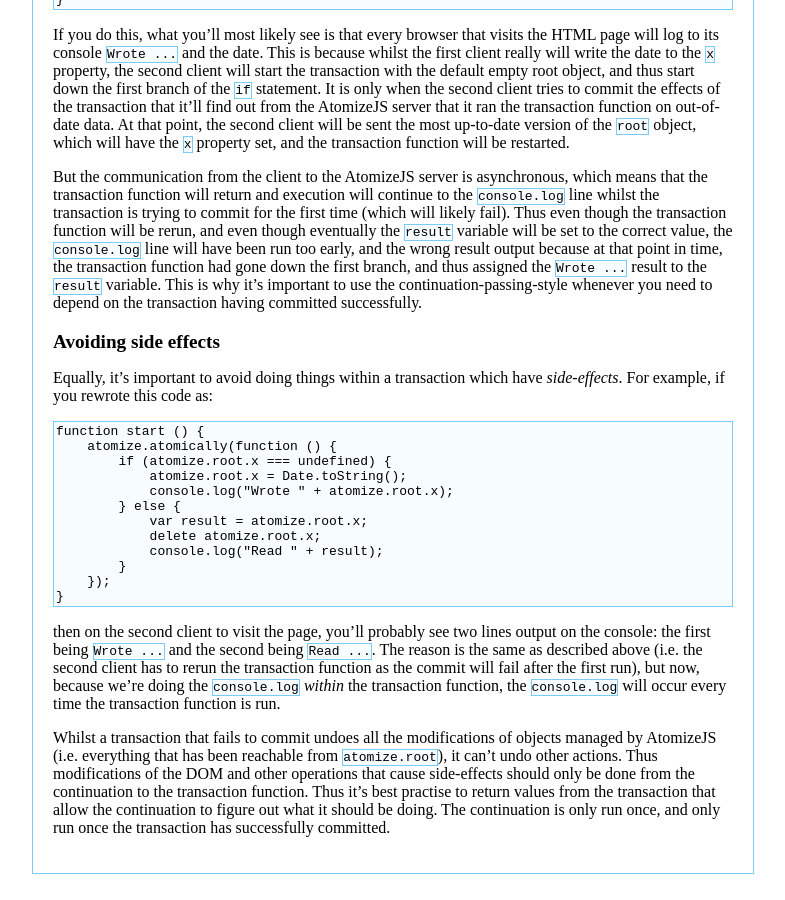
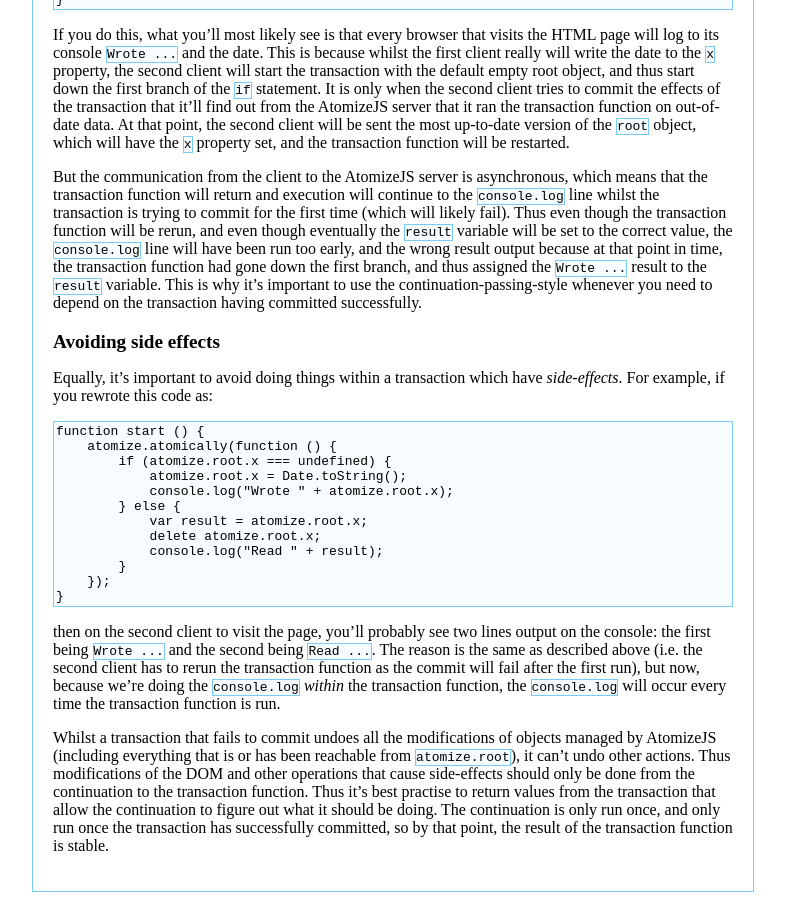
Before and after one commit to atomizejs/atomizejs.github.com, a Jekyll site: the page built from getting_started.markdown, in a window 1280 px wide and 900 px high, scrolled down 2103 px. Shown: the whole window, without its empty margins (247-1032 px from the left). Built offline with Jekyll 4.4.1, drawn with Linux system fonts in a browser that asks for light colours; Markdown is read by kramdown in place of the engine named in the settings.

Commit message:
explanation

```diff
--- a/getting_started.markdown
+++ b/getting_started.markdown
@@ -190,11 +190,12 @@
 will occur every time the transaction function is run.
 
 Whilst a transaction that fails to commit undoes all the modifications
-of objects managed by AtomizeJS (i.e. everything that has been
-reachable from `atomize.root`), it can't undo other actions. Thus
+of objects managed by AtomizeJS (including everything that is or has
+been reachable from `atomize.root`), it can't undo other actions. Thus
 modifications of the DOM and other operations that cause side-effects
 should only be done from the continuation to the transaction
 function. Thus it's best practise to return values from the
 transaction that allow the continuation to figure out what it should
 be doing. The continuation is only run once, and only run once the
-transaction has successfully committed.
+transaction has successfully committed, so by that point, the result
+of the transaction function is stable.
```
